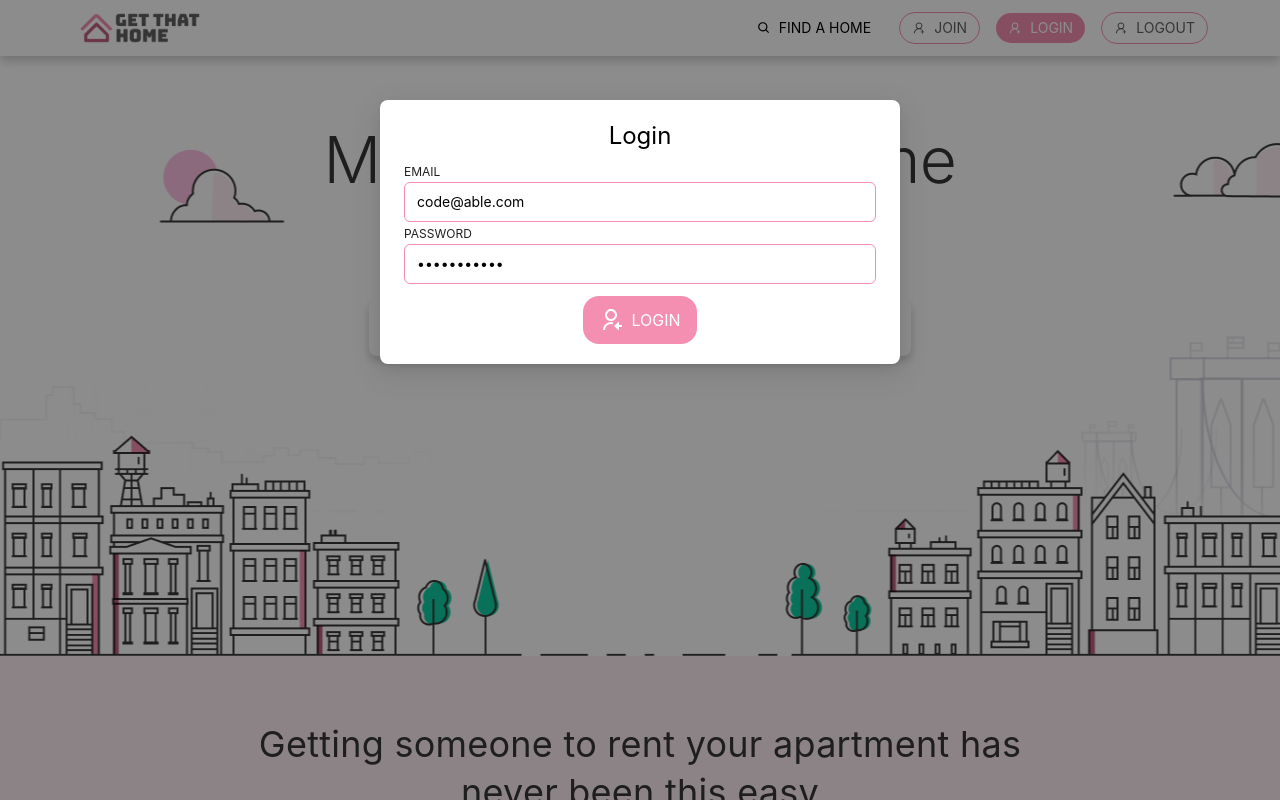
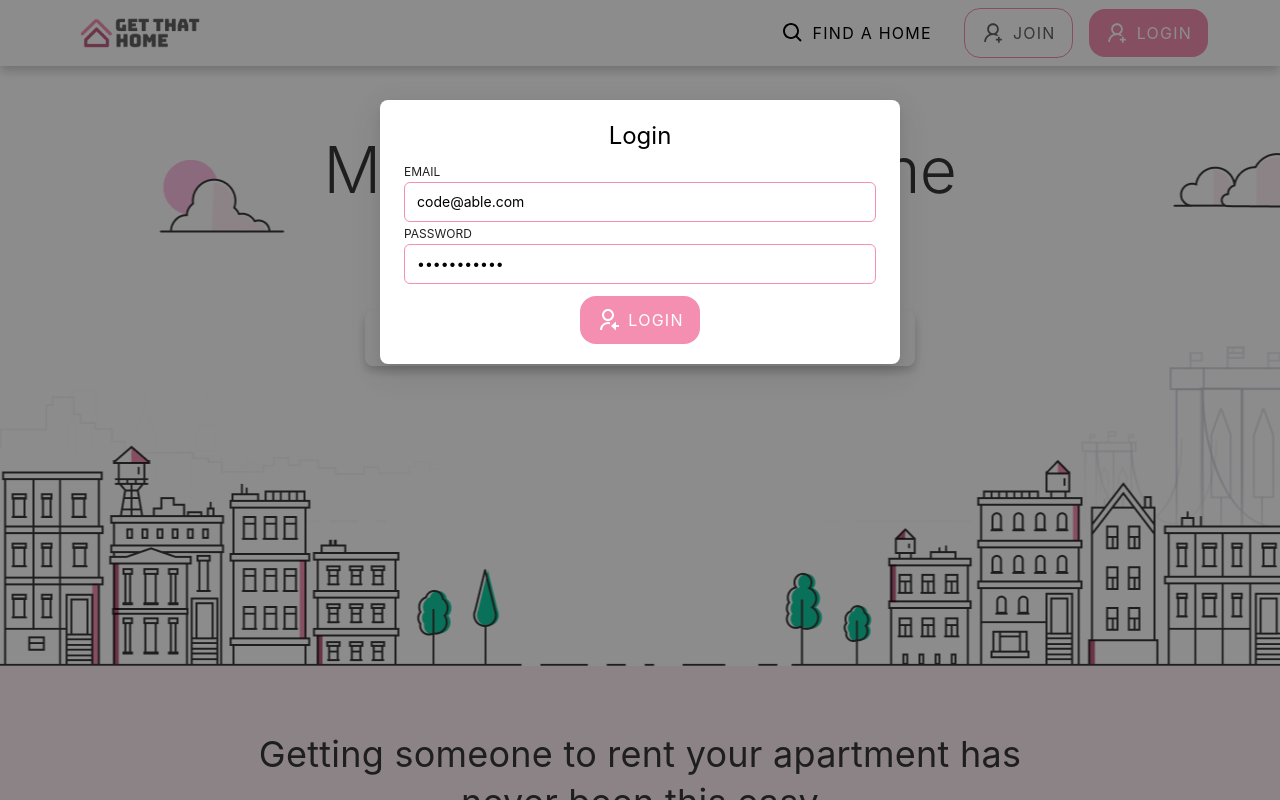
Before and after one commit to ifs99/get-that-home-frontend-team5, a React (Vite) app: page / in a window 1280 px wide. Both pictures are taken after a click on the button "LOGIN". Shown: the top 800 px of the page. Built offline with nearby package versions, Linux system fonts and the light colour scheme.

Commit message:
styles: navbar styles correction & dinamic role navbar

```diff
--- a/index.html
+++ b/index.html
@@ -4,7 +4,7 @@
     <meta charset="UTF-8" />
     <link rel="icon" type="image/svg+xml" href="/vite.svg" />
     <meta name="viewport" content="width=device-width, initial-scale=1.0" />
-    <title>Vite + React</title>
+    <title>Housablee</title>
   </head>
   <body>
     <div id="root"></div>
--- a/src/components/Header/header.jsx
+++ b/src/components/Header/header.jsx
@@ -1,6 +1,8 @@
 import styled from "@emotion/styled";
-import NavBar from "../navbar";
 import Logo from "../logo";
+import { useAuth } from "../../context/AuthContext";
+import UserNavBar from "../NavBar/UserNavBar";
+import GuestNavBar from "../NavBar/GuestNavBar";
 
 const Heading = styled.div`
   width: 100%;
@@ -22,11 +24,13 @@ const HeaderContainer = styled.div`
 `;
 
 function Header() {
+  const {user} = useAuth()
+  console.log("from header ", user)
   return (
     <Heading>
       <HeaderContainer>
         <Logo />
-        <NavBar></NavBar>
+        { user ? <UserNavBar/> : <GuestNavBar/>}
       </HeaderContainer>
     </Heading>
   );
--- /dev/null
+++ b/src/components/NavBar/GuestNavBar.jsx
@@ -0,0 +1,106 @@
+import styled from "@emotion/styled";
+import { BiSearch } from "react-icons/bi";
+import { AiOutlineUserAdd } from "react-icons/ai";
+import { useState } from "react";
+import { RiUserReceived2Line } from "react-icons/ri";
+import { useNavigate } from "react-router-dom";
+import Button from "../ui/button";
+import Input from "../ui/Input/Input";
+import Modal from "../ui/Modal/Modal";
+import { useAuth } from "../../context/AuthContext";
+
+const Menu = styled.div`
+  display: flex;
+  justify-content: flex-end;
+  align-items: center;
+  gap: 1rem;
+  width: 100%;
+`;
+
+function GuestNavBar() {
+  const navigate = useNavigate();
+  const { login, logout } = useAuth();
+
+  const [isLoginModalOpen, setIsModalLoginOpen] = useState(false);
+
+  const [formData, setFormData] = useState({
+    email: "code@able.com",
+    password: "123456MERe3",
+  });
+
+  const { email, password } = formData;
+
+  function handleChange(event) {
+    const { name, value } = event.target;
+    setFormData({ ...formData, [name]: value });
+  }
+
+  function handleSubmit(event) {
+    event.preventDefault();
+    setIsModalLoginOpen(false);
+    login(formData);
+  }
+
+  const handleLogin = () => {
+    setIsModalLoginOpen(true);
+  };
+
+  const handleJoin = () => {
+    navigate("/signup");
+  };
+
+  return (
+    <>
+      <Menu>
+        <Button>
+          <BiSearch size={24} />
+          FIND A HOME
+        </Button>
+        <>
+          <Button type="secondary" onClick={handleJoin}>
+            <AiOutlineUserAdd size={24} />
+            JOIN
+          </Button>
+          <Button type="primary" onClick={handleLogin}>
+            <AiOutlineUserAdd size={24} />
+            LOGIN
+          </Button>
+        </>
+      </Menu>
+      <Modal
+        title="Login"
+        open={isLoginModalOpen}
+        onOk={handleSubmit}
+        footer={[
+          <Button key="submit" type="primary" onClick={handleSubmit}>
+            <RiUserReceived2Line size={24} />
+            LOGIN
+          </Button>,
+        ]}
+      >
+        <form>
+          <Input
+            id="email"
+            name="email"
+            type="email"
+            placeholder="user@mail.com"
+            value={email}
+            onChange={handleChange}
+            label="Email"
+          />
+          <Input
+            id="password"
+            name="password"
+            type="password"
+            placeholder="******"
+            value={password}
+            onChange={handleChange}
+            label="Password"
+          />
+        </form>
+      </Modal>
+    </>
+  );
+}
+
+export default GuestNavBar;
--- /dev/null
+++ b/src/components/NavBar/UserNavBar.jsx
@@ -0,0 +1,61 @@
+import styled from "@emotion/styled";
+import { BiSearch } from "react-icons/bi";
+import { AiOutlineUserAdd, AiFillHeart } from "react-icons/ai";
+import { BiLogOutCircle } from "react-icons/bi";
+import { RiHome8Line } from "react-icons/ri";
+
+import Button from "../ui/button";
+import { useAuth } from "../../context/AuthContext";
+
+const Menu = styled.div`
+  display: flex;
+  justify-content: flex-end;
+  align-items: center;
+  gap: 1rem;
+  width: 100%;
+`;
+
+function UserNavBar() {
+  const { user } = useAuth();
+  const { logout } = useAuth();
+
+  const handleLogout = async () => {
+    await logout();
+  };
+
+  return (
+    <>
+      <Menu>
+        <Button>
+          <BiSearch size={24} />
+          FIND A HOME
+        </Button>
+        <>
+          <Button type="secondary" onClick={handleLogout}>
+            <BiLogOutCircle size={24} />
+            LOGOUT
+          </Button>
+
+          {user.user_type === "Landlord" ? (
+            <Button type="primary">
+              <RiHome8Line size={24} />
+              MY PROPERTIES
+            </Button>
+          ) : (
+            <Button type="primary">
+              <AiFillHeart size={24} />
+              SAVED PROPERTIES
+            </Button>
+          )}
+
+          <Button type="primary">
+            <AiOutlineUserAdd size={24} />
+            PROFILE
+          </Button>
+        </>
+      </Menu>
+    </>
+  );
+}
+
+export default UserNavBar;
--- a/src/components/ui/button.jsx
+++ b/src/components/ui/button.jsx
@@ -85,6 +85,8 @@ const StyledButton = styled.button`
   line-height: 1em;
   cursor: pointer;
 
+  letter-spacing: 1.25px;
+
   width: ${({ isFullWidth }) => (isFullWidth ? "100%" : "fit-content")};
   padding: 0.75rem ${({ rounded }) => (rounded ? "0.75rem" : "1rem")};
   border-radius: ${({ rounded }) => (rounded ? "999px" : "1rem")};
```
